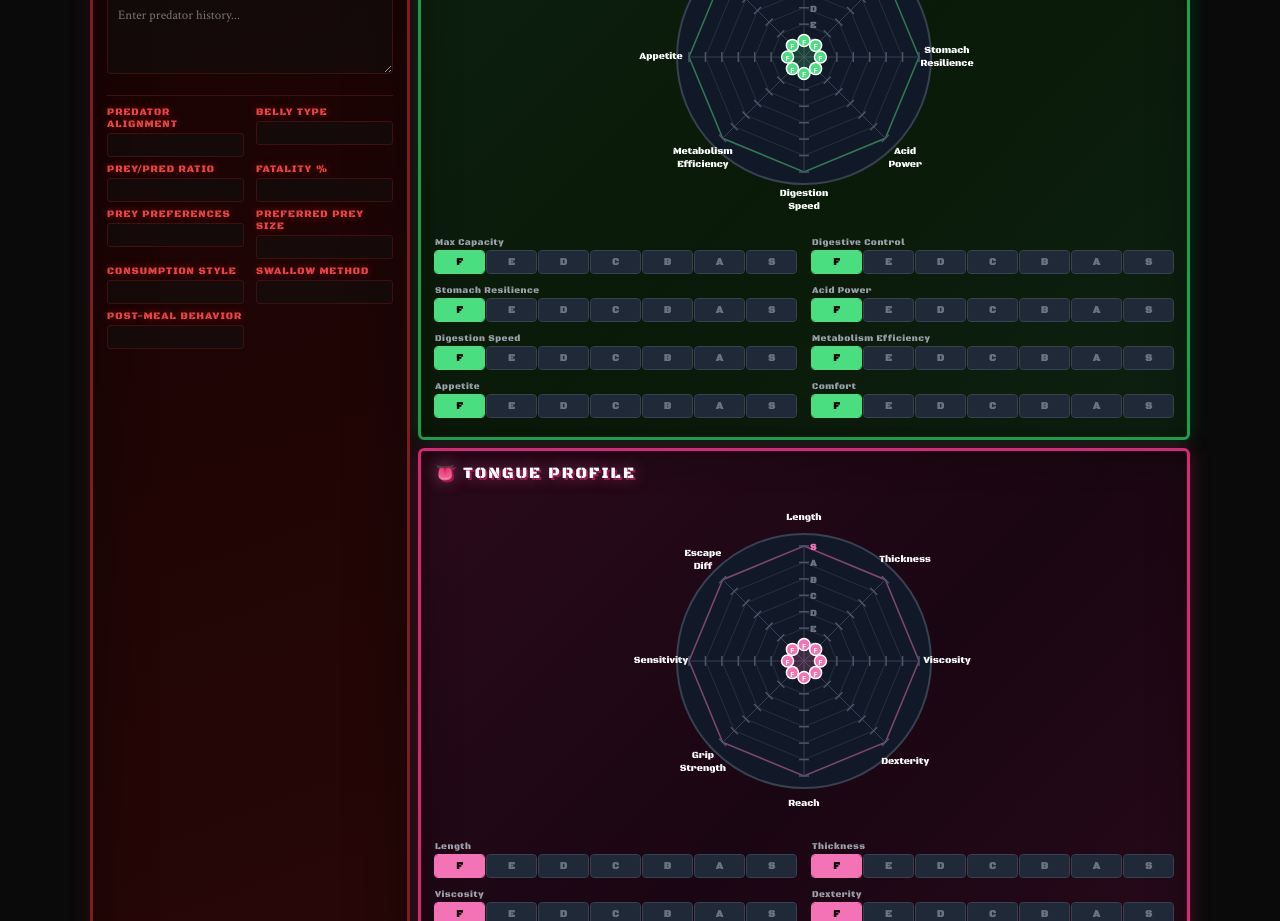
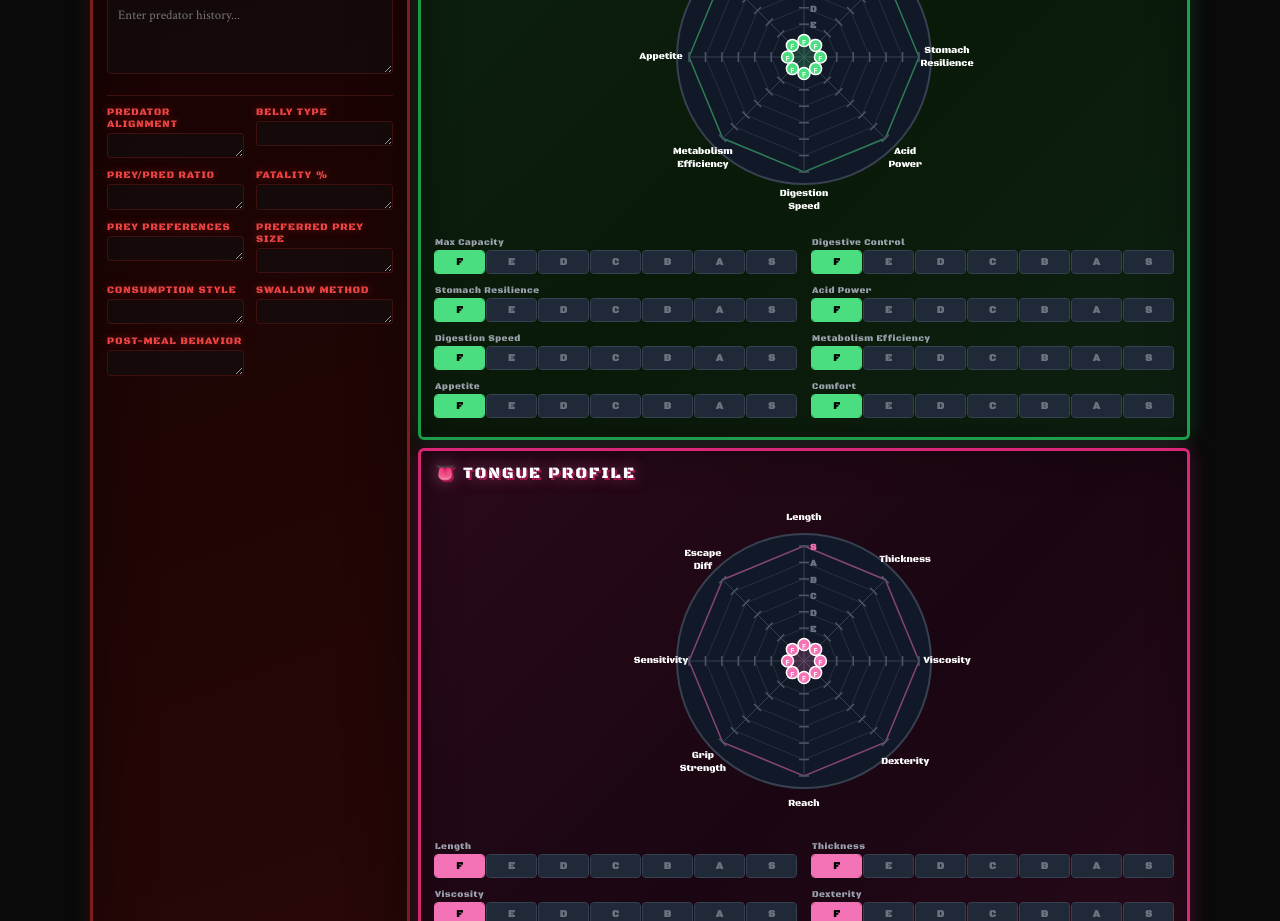
Before and after one commit to Katysd/predator_reactive_sheet, a React (Vite) app: page / in a window 1280 px wide. Shown: the part 780-1701 px from the top of the page. Built offline with nearby package versions, Linux system fonts and the light colour scheme.

Commit message:
Moar resizable fields

```diff
--- a/src/App.jsx
+++ b/src/App.jsx
@@ -532,8 +532,13 @@ export default function PredatorStatsSheet() {
             ].map(([lbl, val, set]) => (
               <div key={lbl}>
                 <div style={panelLabel}>{lbl}</div>
-                <input value={val} onChange={e => set(e.target.value)}
-                  style={{ ...inputStyle, fontSize: 11 }} />
+                <textarea value={val} onChange={e => set(e.target.value)}
+                  rows={1}
+                  style={{
+                    ...inputStyle, fontSize: 11,
+                    resize: 'vertical',
+                    lineHeight: 1.4,
+                  }} />
               </div>
             ))}
           </div>
```
